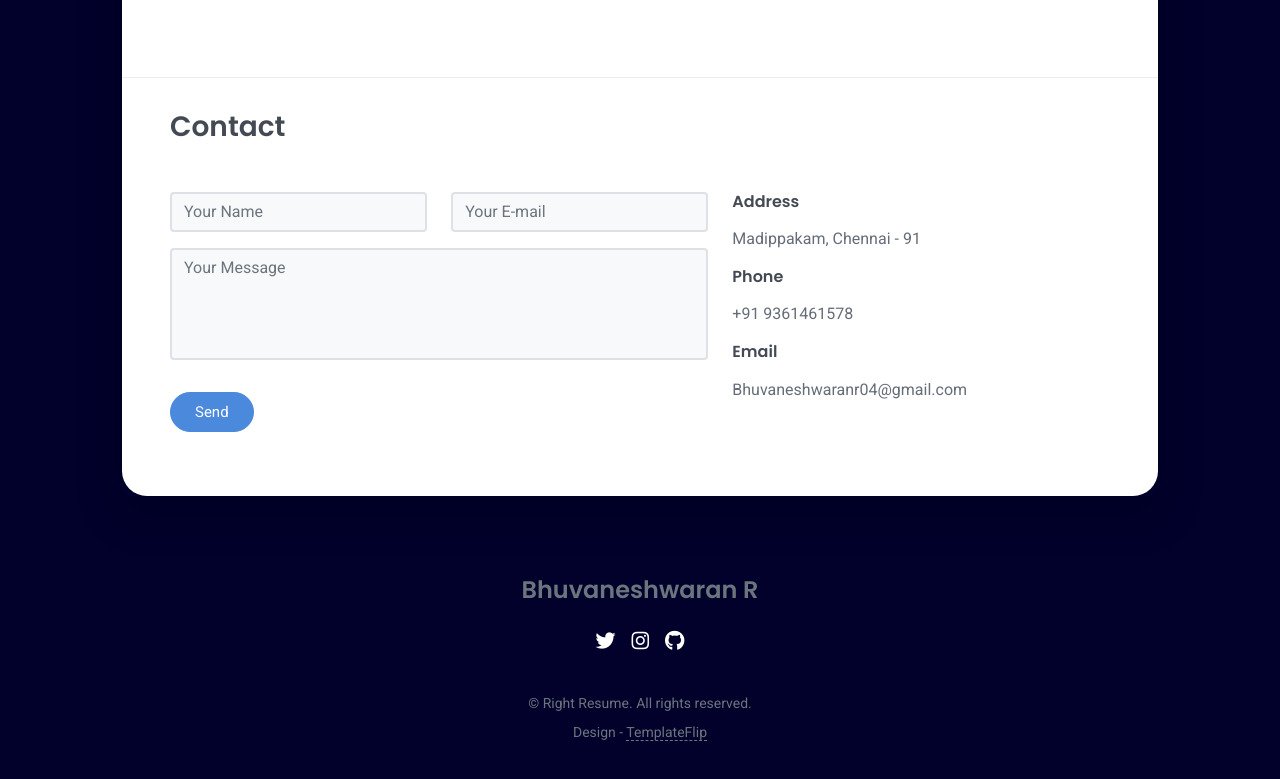
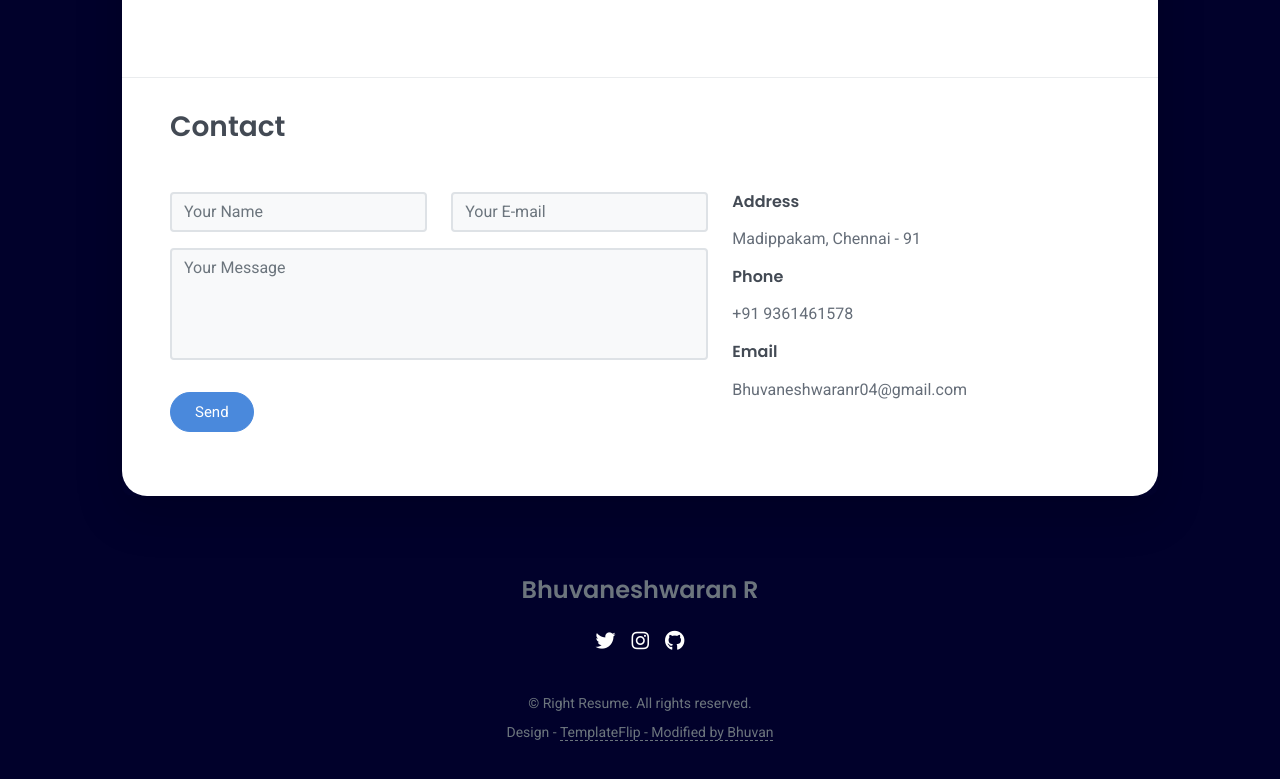
Before and after one commit to SafeKepper/Bhuvi, a plain HTML site: page index.html in a window 1280 px wide. Shown: the part 1652-2431 px from the top of the page. Drawn offline with Linux system fonts and the light colour scheme; animation ran at ten frames a second.

Commit message:
Update index.html

```diff
--- a/index.html
+++ b/index.html
@@ -241,7 +241,7 @@
         </div>
         <div class="text-small">
           <div class="mb-1">&copy; Right Resume. All rights reserved.</div>
-          <div>Design - <a href="https://templateflip.com/" target="_blank">TemplateFlip</a></div>
+          <div>Design - <a href="https://templateflip.com/" target="_blank">TemplateFlip - Modified by Bhuvan</a></div>
         </div>
       </div>
     </footer>
```
